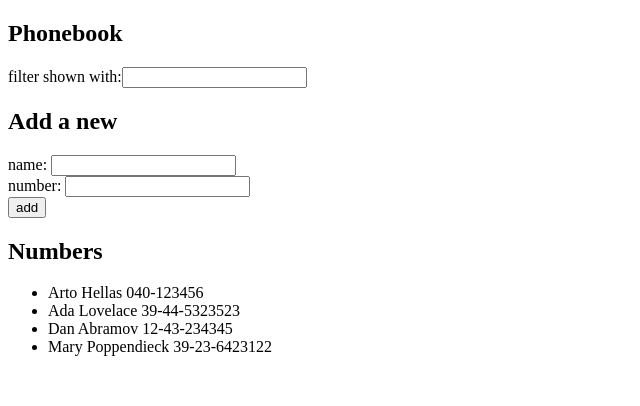
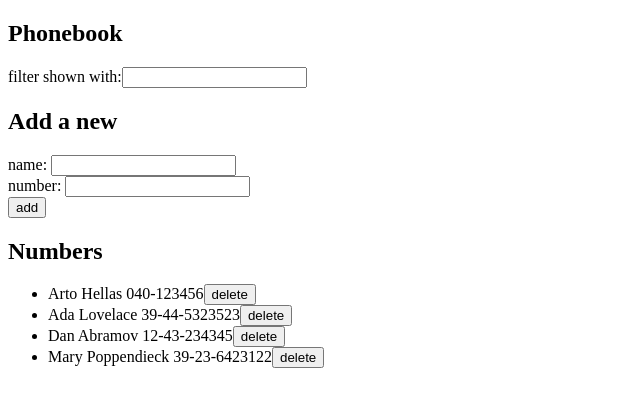
Before and after one commit to martinicorenaj/vierja-app-react, a React (Create React App) app: page / in a window 1280 px wide. Shown: the top 406 px of the page, without its empty margins (0-640 px from the left). Built offline with nearby package versions, Linux system fonts and the light colour scheme; data requests are answered from the project's data file.

Commit message:
the pb step10

```diff
--- a/db.json
+++ b/db.json
@@ -1,5 +1,5 @@
 {
-  "persons":[
+  "persons": [
     {
       "name": "Arto Hellas",
       "number": "040-123456",
--- a/src/App.js
+++ b/src/App.js
@@ -1,98 +1,10 @@
 import React, { useState,useEffect } from 'react'
-import axios from 'axios'
+import personService from './service/persons'
 
 
-const Persons=({showFilter,persons,nameToShow})=> {
-if (showFilter!==('')) {
-return (
-  <div>
-  <h2>Filter to show</h2>
-      <ul>
-       {nameToShow.map(person=>
-       <li key={person.name}>
-       {person.name} {person.number}
-       </li>
-      )}
-      </ul>
-  </div>
- )}
-  return (
-    <div>
-  <h2>Numbers</h2>
-      <ul>
-       {persons.map(person=>
-       <li key={person.name}>
-       {person.name} {person.number}
-       </li>
-      )}
-      </ul>
-  </div>)
+const FormForNewPeople=({addNameYNumber,newName,handleNameChange,newNumber,handleNumberChange})=>
 
-}
-
-
-const App = () => {
-  const [ persons, setPersons ] = useState([])
-
-  const [ newName, setNewName ] = useState('')
-  const [newNumber, setNewNumber] = useState('')
-  const [showFilter,setShowFilter]= useState('')
-
-  useEffect (()=>{
-    axios
-         .get('http://localhost:3001/persons')
-         .then(response=>{
-          setPersons(response.data)
-         })
-  },[])
-
-  const addNameYNumber=(event)=>{
-   event.preventDefault()
-   const personObject={
-    name:newName,
-    number:newNumber,
-   }
-   persons.map(person=> {
-    if (person.name===newName) {
-
-    alert(`${newName} is already added to the phonebook`)
-   }
-  }
-  )
-
-   setPersons(persons.concat(personObject))
-   setNewName('')
-   setNewNumber('')
-}
-
-  const handleNameChange=(event)=>{
-  console.log(event.target.value)
-  setNewName(event.target.value)
-  }
-
-  const handleNumberChange=(event)=>{
-  setNewNumber(event.target.value)
-  }
-
-  const handleSearchChange=(event)=>{
-    setShowFilter(event.target.value)
-
-  }
-
-  const nameToShow=persons.filter(person=>person.name.toLowerCase()===showFilter.toLowerCase())
-
-  return (
-
-    <div>
-      <h2>Phonebook</h2>
-      <div>
-      filter shown with:
-      <input value={showFilter}
-             onChange={handleSearchChange}
-        />
-      </div>
-      <h2>Add a new</h2>
-      <form onSubmit={addNameYNumber}>
+  <form onSubmit={addNameYNumber}>
         <div>
           name: <input value={newName}
                        onChange={handleNameChange}
@@ -107,7 +19,138 @@ const App = () => {
           <button type="submit">add</button>
         </div>
       </form>
-      <Persons showFilter={showFilter} persons={persons} nameToShow={nameToShow} />
+
+
+const Persons=({showFilter,persons,nameToShow,setPersons, handleClick})=> {
+if (showFilter!==('')) {
+return (
+  <div>
+  <h2>Filter to show</h2>
+      <ul>
+       {nameToShow.map(person=>
+       <li key={person.id}>
+       {person.name} {person.number}
+       </li>
+      )}
+      </ul>
+  </div>
+ )}
+  return (
+    <div>
+  <h2>Numbers</h2>
+      <ul>
+       {persons.map(person=>
+       <li key={person.name}>
+       {person.name} {person.number}
+       <button onClick={()=>{if (window.confirm(`delete ${person.name}?`))
+        personService.erase(person.id)
+        setPersons(persons.filter(p=>p.id!==person.id))
+      }}>
+       delete
+       </button>
+       </li>
+      )}
+      </ul>
+  </div>)
+
+}
+ const Filter=({showFilter, handleSearchChange})=>
+  <div>
+      filter shown with:
+      <input value={showFilter}
+             onChange={handleSearchChange}
+        />
+  </div>
+
+
+const App = () => {
+  const [ persons, setPersons ] = useState([])
+
+  const [ newName, setNewName ] = useState('')
+  const [newNumber, setNewNumber] = useState('')
+  const [showFilter,setShowFilter]= useState('')
+
+
+
+
+  useEffect (()=>{
+   personService.getAll()
+                .then(response=>
+                 setPersons(response.data)
+                )
+  },[])
+
+  const addNameYNumber=(event)=>{
+
+
+   event.preventDefault()
+   const personObject={
+    name:newName,
+    number:newNumber,
+   }
+
+  const isPersonInPhonebook=persons.find(p=>p.name===newName)
+
+if (!isPersonInPhonebook) {
+  return (
+  personService
+     .create(personObject)
+     .then(response=> {
+       console.log("agrego nuevo")
+       setPersons(persons.concat(response.data))
+       setNewName('')
+       setNewNumber('')
+     })
+)}
+else {
+
+    if (window.confirm(`${isPersonInPhonebook.name} is already added to the phonebook, replace the old number with a new one?`)) {
+ return (
+  personService
+     .update(isPersonInPhonebook.id, personObject)
+     .then(response=> {
+       console.log("cambio numero")
+
+       const personWithOutModified=persons.filter(p=>p.name!==newName)
+    debugger
+       setPersons(personWithOutModified.concat(personObject))
+
+       setNewName('')
+       setNewNumber('')
+     })
+   )
+   }
+  }
+
+
+
+
+}
+
+  const handleNameChange=(event)=>{
+  setNewName(event.target.value)
+  }
+
+  const handleNumberChange=(event)=>{
+  setNewNumber(event.target.value)
+  }
+
+  const handleSearchChange=(event)=>{
+    setShowFilter(event.target.value)
+
+  }
+
+  const nameToShow=persons.filter(person=>person.name.toLowerCase().includes(showFilter.toLowerCase()))
+
+  return (
+
+    <div>
+      <h2>Phonebook</h2>
+      <Filter showFilter={showFilter} handleSearchChange={handleSearchChange} />
+      <h2>Add a new</h2>
+      <FormForNewPeople addNameYNumber={addNameYNumber} newName={newName} handleNameChange={handleNameChange}
+      newNumber={newNumber} handleNumberChange={handleNumberChange} />
+      <Persons showFilter={showFilter} persons={persons} nameToShow={nameToShow} setPersons={setPersons} />
     </div>
   )
 }
--- /dev/null
+++ b/src/service/persons.js
@@ -0,0 +1,20 @@
+import axios from 'axios'
+const baseUrl = 'http://localhost:3001/persons'
+
+const getAll = () => {
+  return axios.get(baseUrl)
+}
+
+const create = newObject => {
+  return axios.post(baseUrl, newObject)
+}
+
+const update = (id, newObject) => {
+  return axios.put(`${baseUrl}/${id}`, newObject)
+}
+const erase = (id) => {
+	return axios.delete(`${baseUrl}/${id}`)
+}
+
+
+export default {getAll, create, update, erase}
```
